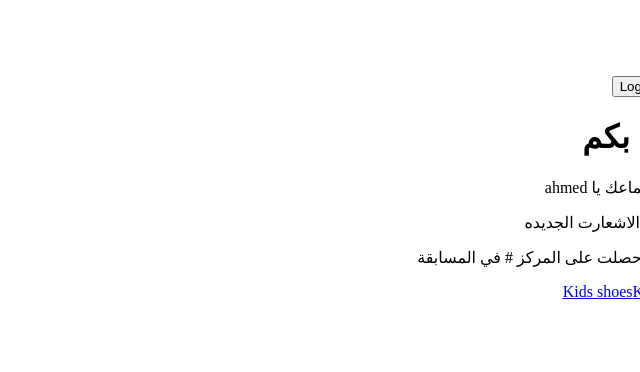
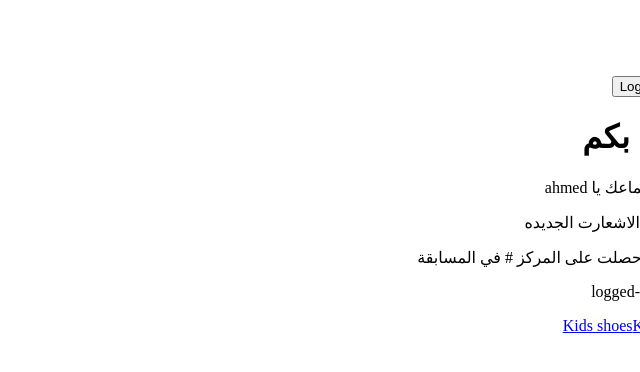
Before and after one commit to mhmd-salah/adv-NEXT, a Next.js app: page /ar in a window 1280 px wide. Shown: the top 372 px of the page, without its empty margins (640-1280 px from the left). Built offline with nearby package versions, Linux system fonts and the light colour scheme; no server answers.

Commit message:
feat(next-intl): add select feathure in translate system

```diff
--- a/src/app/[locale]/(website)/(homepage)/page.tsx
+++ b/src/app/[locale]/(website)/(homepage)/page.tsx
@@ -39,7 +39,12 @@ export default function HomePage() {
       <h1 className="text-white text-4xl font-bold">{t('title')}</h1>
       <p>{t('nice-to-have-your-hear-name', { name: username })} </p>
       <p>{t('you-have-count-new-notification', { count: 1 })}</p>
-      <p>{t('competation-rank',{rank: 4})}</p>
+      <p>{t('competation-rank', { rank: 4 })}</p>
+      {/* Selecting enum-based values*/}
+      <p>
+        {t('logged-in-message', { user: "esraa", gender: 'female', days: 10 })}
+      </p>
+
       <div className="flex flex-col">
         {categories.map((link) => (
           <Link key={link.id} href={`/categories/${link.slug}/${link.id}`}>
--- a/src/i18n/messages/en.json
+++ b/src/i18n/messages/en.json
@@ -3,5 +3,6 @@
   "app-title": "Rose App",
   "nice-to-have-your-hear-name": "Nice to have your hear, {name}",
   "you-have-count-new-notification": "You have {count, plural, =0 {no notifications} =1 {# new notification} other {# new notifications}} .",
-  "competation-rank": "congrats, you have ranked {rank, selectordinal, one {1st} two {2end} few {3rd} other {#th}} in the competition"
+  "competation-rank": "congrats, you have ranked {rank, selectordinal, one {1st} two {2end} few {3rd} other {#th}} in the competition",
+  "logged-in-message": "{user} logged in, {gender,select,male {he} female {she} other {he}} has been away for {days} day."
 }
```
